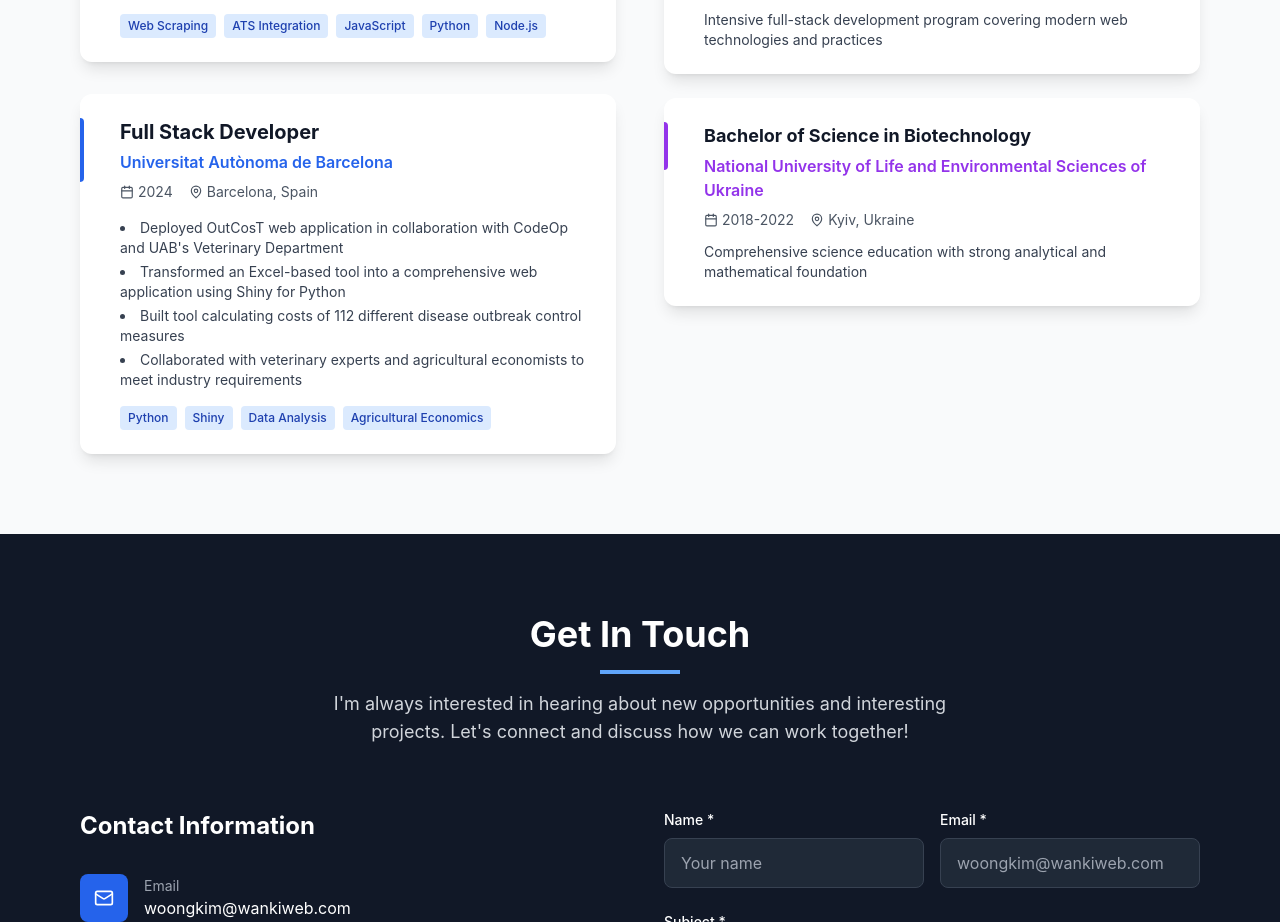
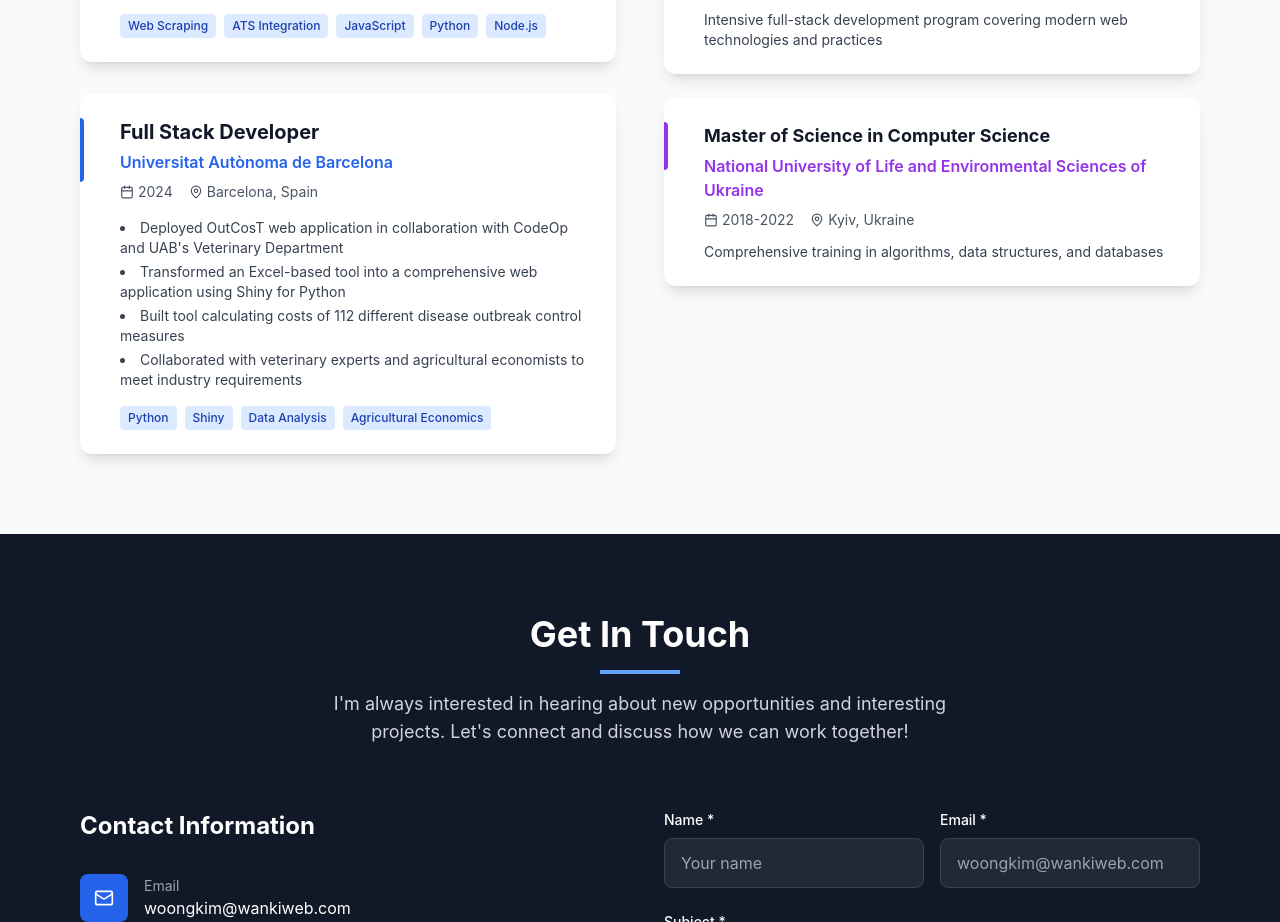
Before and after one commit to poliwoongbjj/poliwoongbjj.github.io, a React (Vite) app: page /#/ in a window 1280 px wide. Shown: the part 3960-4882 px from the top of the page. Built offline with nearby package versions, Linux system fonts and the light colour scheme.

Commit message:
Update education details in Experience component

```diff
--- a/src/components/Experience.jsx
+++ b/src/components/Experience.jsx
@@ -52,11 +52,11 @@ const Experience = () => {
     },
     {
       id: 3,
-      degree: "Bachelor of Science in Biotechnology",
+      degree: "Master of Science in Computer Science",
       school: "National University of Life and Environmental Sciences of Ukraine",
       location: "Kyiv, Ukraine",
       period: "2018-2022",
-      description: "Comprehensive science education with strong analytical and mathematical foundation"
+      description: "Comprehensive training in algorithms, data structures, and databases"
     }
   ];
 
```
